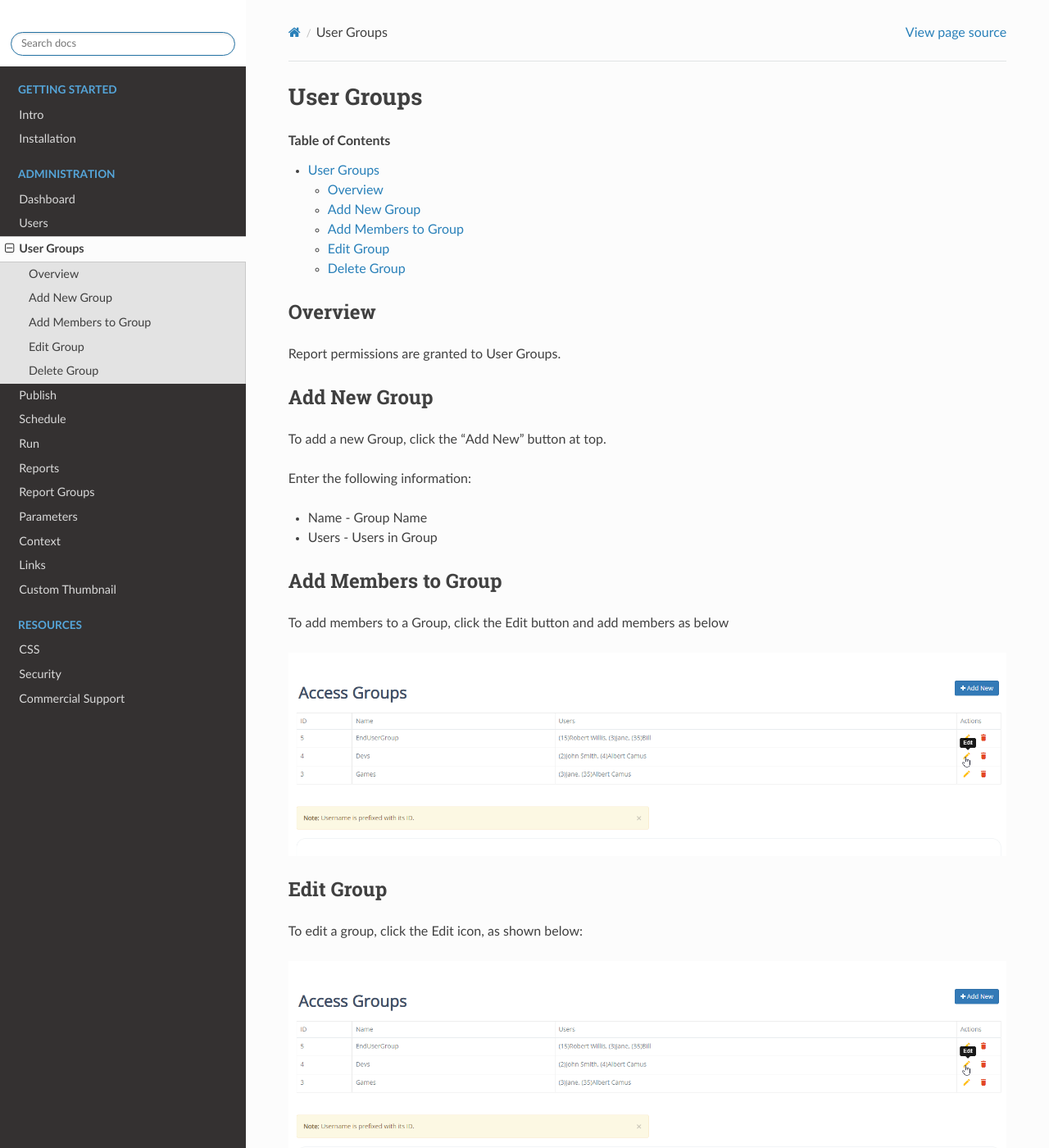
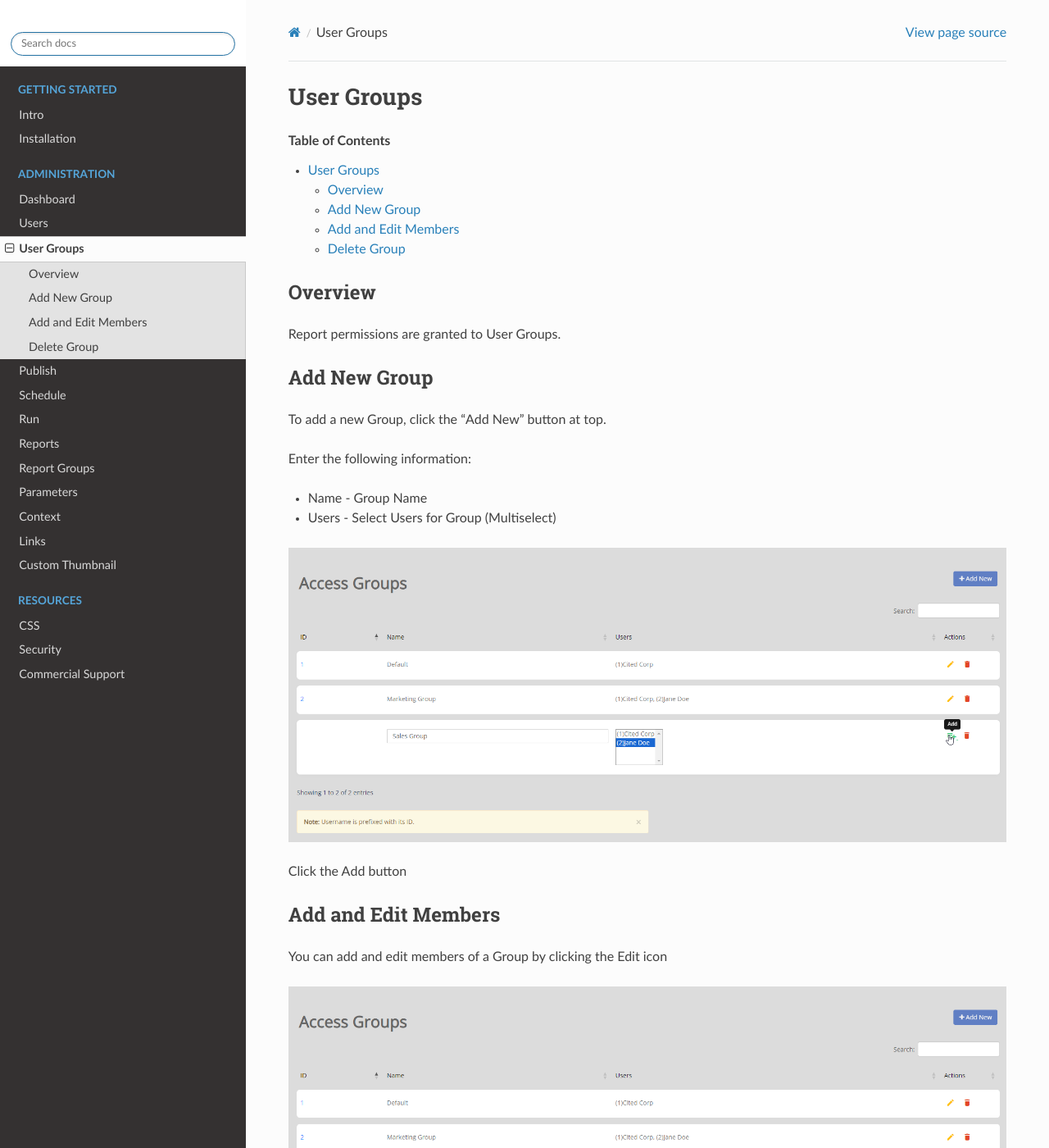
Before and after one commit to AcuGIS/jasper-report-publisher, a Sphinx documentation site: the page built from docs/components/usergroups/index.rst, in a window 1280 px wide and 1400 px high. Shown: the whole window at 82% size. Built offline with Sphinx 7.4.7 and the Read the Docs theme 2.0.0, drawn with Linux system fonts in a browser that asks for light colours; pages that are not in the unit, such as notebooks, are missing from menus.

Commit message:
Update index.rst

```diff
--- a/docs/components/usergroups/index.rst
+++ b/docs/components/usergroups/index.rst
@@ -23,22 +23,18 @@ To add a new Group, click the "Add New" button at top.
 Enter the following information:
 
 * Name	- Group Name
-* Users	- Users in Group
+* Users	- Select Users for Group (Multiselect)
 
-Add Members to Group
+.. image:: ../../_static/add-group-1.png
+
+Click the Add button
+
+Add and Edit Members
 =====================
 
-To add members to a Group, click the Edit button and add members as below
+You can add and edit members of a Group by clicking the Edit icon
 
-.. image:: Groups-1.png
-
-Edit Group
-===================
-
-To edit a group, click the Edit icon, as shown below:
-
-.. image:: Groups-1.png
-
+.. image:: ../../_static/add-group-1.png
 
 Delete Group
 ===================
```
